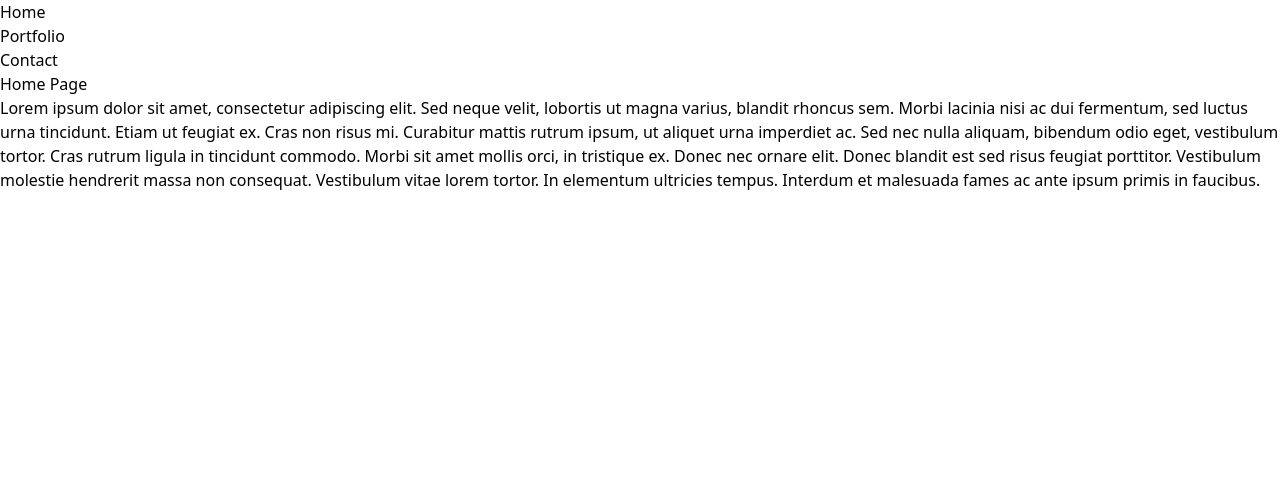
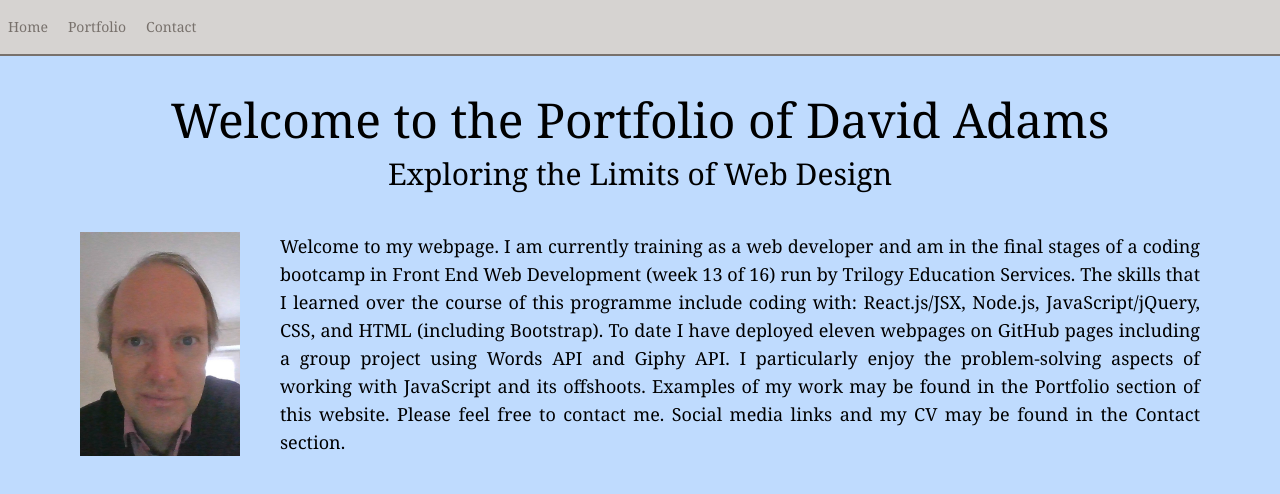
Before and after one commit to DavidBlueLamassu/David-Adams-Portfolio, a React (Create React App) app: page / in a window 1280 px wide. Shown: the top 494 px of the page. Built offline with nearby package versions, Linux system fonts and the light colour scheme.

Commit message:
Page styling updated, especially NavBar and Home

```diff
--- a/public/index.html
+++ b/public/index.html
@@ -24,7 +24,7 @@
       work correctly both with client-side routing and a non-root public URL.
       Learn how to configure a non-root public URL by running `npm run build`.
     -->
-    <title>David Adams Portfolio</title>
+    <title>David Adams: Portfolio</title>
   </head>
   <body>
     <noscript>You need to enable JavaScript to run this app.</noscript>
--- a/src/components/NavBar.js
+++ b/src/components/NavBar.js
@@ -3,8 +3,8 @@ import { NavLink } from 'react-router-dom';
 
 function NavBar() {
   return (
-    <ul className="nav nav-tabs">
-      <li className="nav-item">
+    <ul className="bg-stone-300 flex h-14 font-serif items-center text-stone-500 border-b-2 border-stone-500 text-sm">
+      <li className="pl-2 hover:text-stone-800">
         <NavLink
           to="/"
           end
@@ -15,7 +15,7 @@ function NavBar() {
           Home
         </NavLink>
       </li>
-      <li className="nav-item">
+      <li className="pl-5 hover:text-stone-800">
         <NavLink
           to="portfolio"
           className={({ isActive }) =>
@@ -25,7 +25,7 @@ function NavBar() {
           Portfolio
         </NavLink>
       </li>
-      <li className="nav-item">
+      <li className="pl-5 hover:text-stone-800">
         <NavLink
           to="contact"
           end
--- a/src/components/pages/Contact.js
+++ b/src/components/pages/Contact.js
@@ -1,9 +1,8 @@
 import React from 'react';
-import { Link } from 'react-router-dom';
 
-function Contact(props) {
+function Contact() {
   return (
-    <div>
+    <main className="bg-blue-200 h-screen font-serif">
       <h1>Contact Page</h1>
       <p>
         Integer cursus bibendum sem non pretium. Vestibulum in aliquet sem, quis
@@ -18,13 +17,7 @@ function Contact(props) {
         conubia nostra, per inceptos himenaeos. Etiam ornare rutrum felis at
         rhoncus. Etiam vel condimentum magna, quis tempor nulla.
       </p>
-      <Link to="learn" role="button" className="btn btn-link">
-        Learn More
-      </Link>
-      <Link to="contact" role="button" className="btn btn-link">
-        Learn Less
-      </Link>
-    </div>
+    </main>
   );
 }
 
--- a/src/components/pages/Home.js
+++ b/src/components/pages/Home.js
@@ -2,19 +2,22 @@ import React from "react";
 
 function Home() {
   return (
-    <div>
-      <h1>Home Page</h1>
-      <p>
-        Lorem ipsum dolor sit amet, consectetur adipiscing elit. Sed neque velit, lobortis ut magna
-        varius, blandit rhoncus sem. Morbi lacinia nisi ac dui fermentum, sed luctus urna tincidunt.
-        Etiam ut feugiat ex. Cras non risus mi. Curabitur mattis rutrum ipsum, ut aliquet urna
-        imperdiet ac. Sed nec nulla aliquam, bibendum odio eget, vestibulum tortor. Cras rutrum
-        ligula in tincidunt commodo. Morbi sit amet mollis orci, in tristique ex. Donec nec ornare
-        elit. Donec blandit est sed risus feugiat porttitor. Vestibulum molestie hendrerit massa non
-        consequat. Vestibulum vitae lorem tortor. In elementum ultricies tempus. Interdum et
-        malesuada fames ac ante ipsum primis in faucibus.
-      </p>
-    </div>
+    <main className="bg-blue-200 h-screen font-serif">
+      <h1 className="pt-10 text-center text-5xl">Welcome to the Portfolio of David Adams</h1>
+      <h2 className="pt-3 text-center text-3xl">Exploring the Limits of Web Design</h2>
+      <article className="flex">
+        <img alt="David Adams" src="./../assets/images/portrait.jpg" className="w-40 pt-10 mr-10 ml-20"></img>
+        <p className="pt-10 text-lg text-justify mr-20">
+        Welcome to my webpage. I am currently training as a web developer and am in the final stages of a coding bootcamp in Front
+        End Web Development (week 13 of 16) run by Trilogy Education Services. The skills that I learned over the course of this
+        programme include coding with: React.js/JSX, Node.js, JavaScript/jQuery, CSS, and HTML (including Bootstrap). To date I
+        have deployed eleven webpages on GitHub pages including a group project using Words API and Giphy API. I particularly
+        enjoy the problem-solving aspects of working with JavaScript and its offshoots. Examples of my work may be found in the
+        Portfolio section of this website. Please feel free to contact me. Social media links and my CV may be found in the
+        Contact section.
+        </p>
+      </article>
+    </main>
   );
 }
 
--- a/src/components/pages/Portfolio.js
+++ b/src/components/pages/Portfolio.js
@@ -2,7 +2,7 @@ import React from "react";
 
 function Portfolio() {
   return (
-    <div>
+    <main className="bg-blue-200 h-screen font-serif">
       <h1>About Page</h1>
       <p>
         Nunc pharetra finibus est at efficitur. Praesent sed congue diam. Integer gravida dui
@@ -11,7 +11,7 @@ function Portfolio() {
         semper imperdiet. Praesent euismod mi justo, faucibus scelerisque risus cursus in. Sed
         rhoncus mollis diam, sit amet facilisis lectus blandit at.
       </p>
-    </div>
+    </main>
   );
 }
 
```
Also changed, not shown: public/assets/images/portrait.jpg (added).
